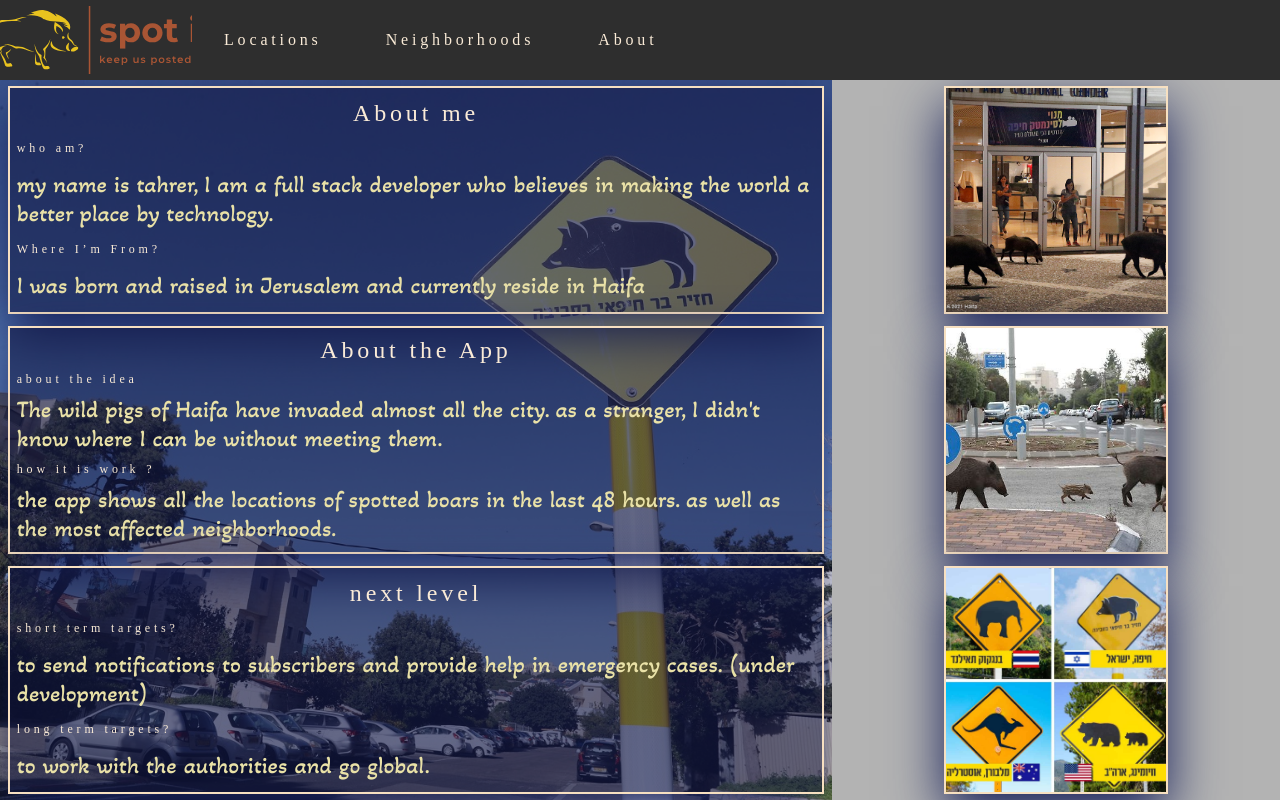
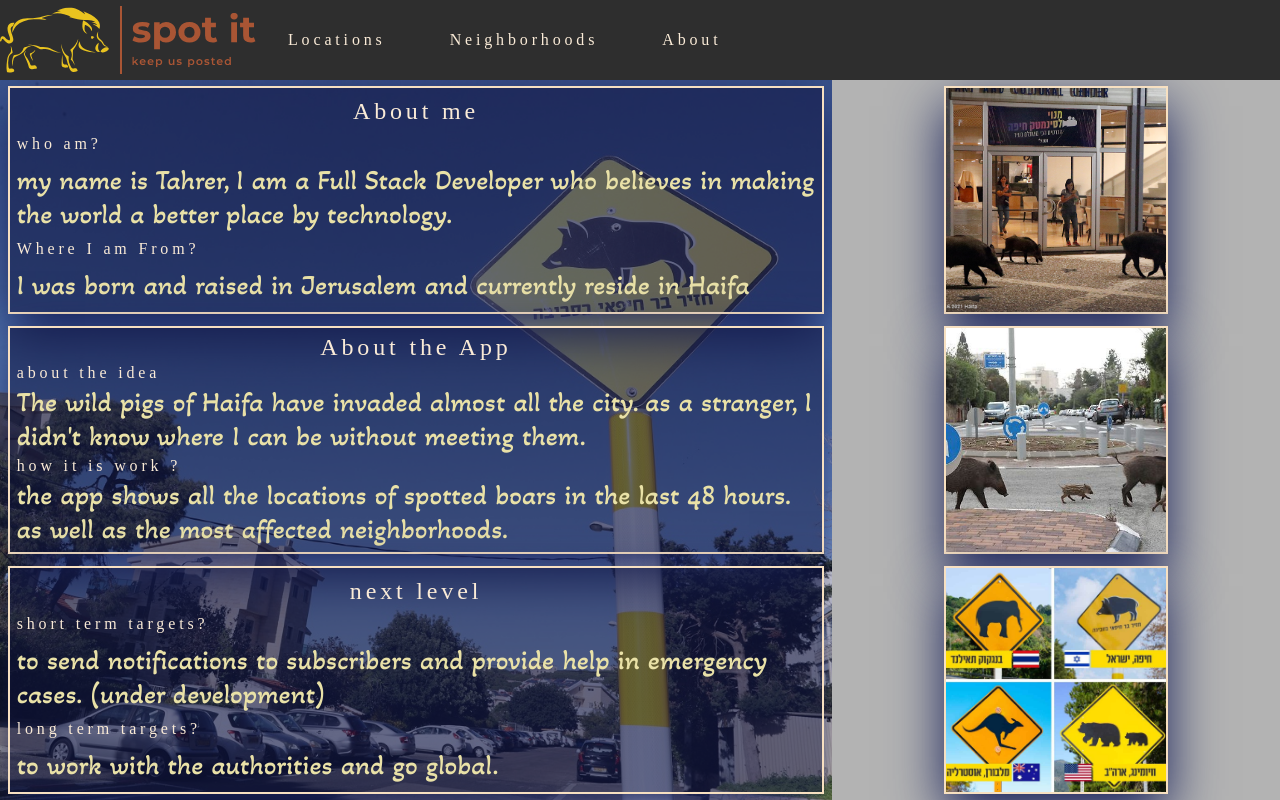
Before and after one commit to tahrer007/spot-it-web, a React (Create React App) app in the folder client/: page /about in a window 1280 px wide. Built offline with nearby package versions, Linux system fonts and the light colour scheme.

Commit message:
css finishing

```diff
--- a/client/src/components/navbar/navbar.css
+++ b/client/src/components/navbar/navbar.css
@@ -14,7 +14,7 @@
   justify-content: center;
   align-items: center;
   height: 100%;
-  width: 15%;
+  width: 20%;
   box-sizing: border-box;
 }
 
--- a/client/src/pages/about/about.css
+++ b/client/src/pages/about/about.css
@@ -51,11 +51,11 @@ height: 100%;
   font-size: 3vmin;
 }
 .textBox h3 {
-  font-size: 1.5vmin;
+  font-size: 2vmin;
   font-weight: normal;
 }
 .textBox p {
-  font-size: 3vmin;
+  font-size: 3.5vmin;
   color: #e9e1a7;
   font-family: test1;
 }
--- a/client/src/pages/about/about.js
+++ b/client/src/pages/about/about.js
@@ -12,10 +12,10 @@ function About() {
 
           <h3> who am? </h3>
           <p>
-            my name is tahrer, I am a full stack developer who believes in
+            my name is Tahrer, I am a Full Stack Developer who believes in
             making the world a better place by technology.
           </p>
-          <h3> Where I’m From?</h3>
+          <h3> Where I am From?</h3>
           <p>
             I was born and raised in Jerusalem and currently reside in Haifa{" "}
           </p>
```
